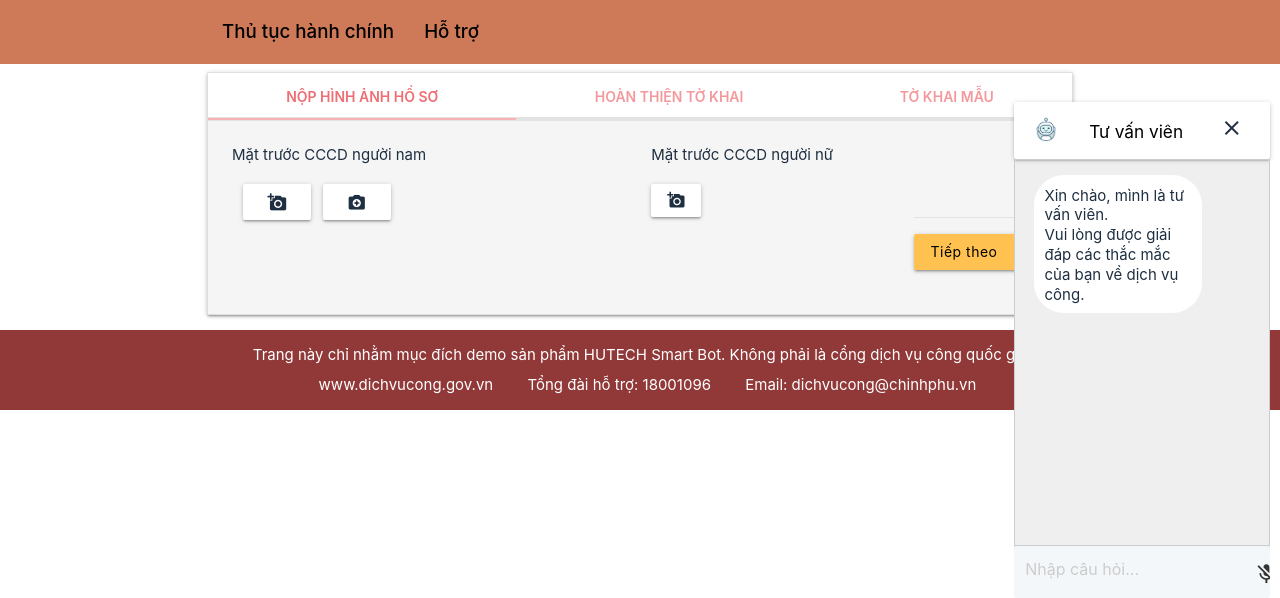
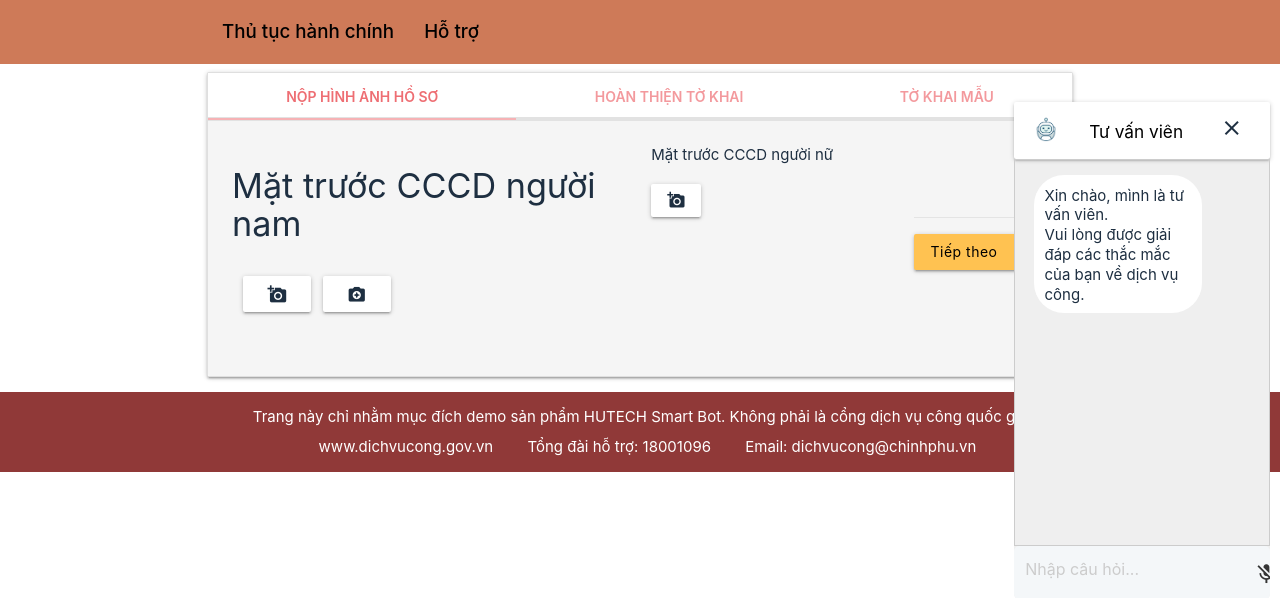
Before and after one commit to minhquan23102000/he-thong-tiep-dan, a Flask app: page /to-khai/dang-ky-ket-hon in a window 1280 px wide. Shown: the part 176-774 px from the top of the page. Run offline with Flask 2, Linux system fonts and the light colour scheme; data that the repository does not hold is empty; parts of the project's set-up code (start-up, migrations or seed data) failed here and were passed over; some libraries are stand-ins or nearby versions.

Commit message:
small fix

```diff
--- a/website/templates/tokhai_kethon.html
+++ b/website/templates/tokhai_kethon.html
@@ -21,8 +21,8 @@
           <div id="test4" class="row">
             <div class="col s6 m6">
               <div class="row">
-                <span class="card-content-header">Mặt trước CCCD người nam</span>
-                  <div class="card-image-small">
+                <h4> Mặt trước CCCD người nam</h4>
+                  <div class="card-image medium">
                     <img id="cccd_nam_img" class="img-responsive">
                   </div>
               </div>
@@ -70,17 +70,17 @@
                          Khi chụp nên để giấy tùy thân ở chỗ sáng và chụp đầy đủ nội dung mặt trước của giấy CCCD/CMND </p>
                           <div class="card">
                             <div class="card-content row">
-                            <video class="responsive-video center-align" id="video-nam" width="600" height="480" autoplay></video>
+                            <video class="responsive-video center-align" width="500" height="400" id="video-nam" autoplay></video>
                             </div>
 
                             <div class="card-action">
                               </div class="row">
-                                <button id="click-photo-nam" type="button" class="btn secondary">CHỤP</button>
+                                <button id="click-photo-nam" type="button" class="btn secondary modal-close">CHỤP</button>
                               </div>
                             </div>
                           </div>
 
-                          <canvas id="canvas" width="500" height="320" style="display:none;"></canvas>
+                          <canvas id="canvas" width="500" height="400" style="display:none;"></canvas>
                          </div>
 
                     </div>
```
